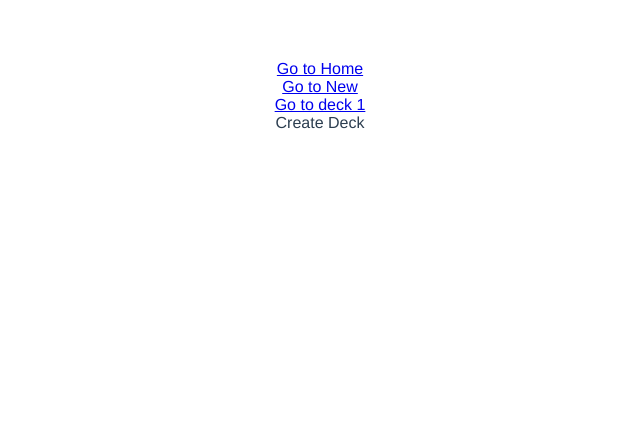
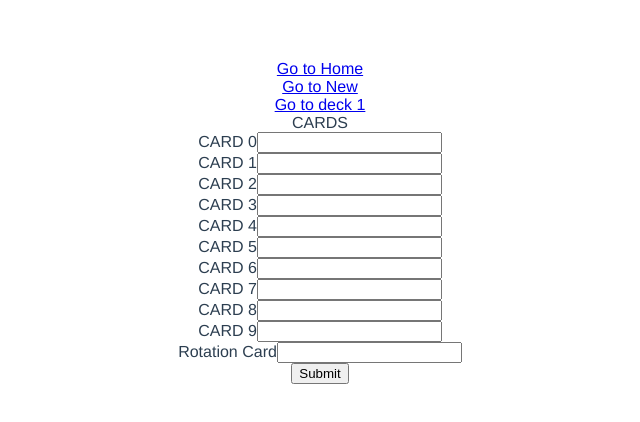
Before and after one commit to giofcosta/deck-of-cards, a Vue app: page /deck/new in a window 1280 px wide. Shown: the top 422 px of the page, without its empty margins (320-960 px from the left). Built offline with nearby package versions, Linux system fonts and the light colour scheme.

Commit message:
creating deck

```diff
--- /dev/null
+++ b/src/components/Header.vue
@@ -0,0 +1,5 @@
+<template>
+    <div id="app-header">
+        App Header
+    </div>
+</template>
--- a/src/pages/CreateDeck.vue
+++ b/src/pages/CreateDeck.vue
@@ -1,20 +1,47 @@
 <template>
-  <div>Create Deck</div>
+  <div>
+    <div id="app-header">CARDS</div>
+    <form action>
+      <div v-for="(card, index) in cards" :key="index">
+        <label :for="`card-${index}`">CARD {{index}}</label>
+        <input type="text" :id="`card-${index}`" :name="`card-${index}`" v-model="card.name" />
+      </div>
+      <div>
+        <label for="rotationCard">Rotation Card</label>
+        <input type="text" id="rotationCard" name="rotationCard" v-model="rotationCard" />
+      </div>
+      <button @click.prevent="addDeck">Submit</button>
+    </form>
+  </div>
 </template>
 
 <script>
-// import { mapState, mapGetter, mapActions } from "vuex";
+import { mapGetters, mapActions } from "vuex";
 
-// export default {
-//   name: "createDeck",
-//   computed: {
-//     ...mapState(["someState"]),
-//     ...mapGetter(["someState"])
-//   },
-//   methods: {
-//       ...mapActions(["someState"])
-//   }
-// };
+const formCards = new Array();
+for (var i = 0; i < 10; i++) {
+  formCards.push({ name: "" });
+}
+
+export default {
+  name: "createDeck",
+  data() {
+    return {
+      cards: formCards,
+      rotationCard: ""
+    };
+  },
+  computed: {
+    ...mapGetters("deck", ["deckDescription"])
+  },
+  methods: {
+    ...mapActions("deck", ["createDeck"]),
+    addDeck() {
+      this.createDeck({cards: this.cards, rotationCard: this.rotationCard});
+    }
+    // ...mapActions(["someState"])
+  }
+};
 </script>
 
 <style scoped>
--- a/src/store/modules/deck.js
+++ b/src/store/modules/deck.js
@@ -2,7 +2,7 @@ import { repositoryFactory } from "../../repository/repositoryFactory";
 const postRepository = repositoryFactory.get("deck");
 
 const state = {
-  deckID: 0
+  piles: new Array() //{deckID, deck, rotationCard}
 };
 
 const getters = {
@@ -15,19 +15,17 @@ const mutations = {
   updateDeckID: (state, deckID) => {
     state.deckID = deckID;
   },
-  addDeckID(state, deckID) {
-    console.log(deckID);
-    state.deckID = deckID;
+  addPile(state, pile) {
+    console.log(pile);
+    state.piles.push(pile);
   }
 };
 
 const actions = {
   async createDeck(context, payload) {
     let { data, status } = await postRepository.createDeck(payload);
-
     if (status == 200) {
-
-      context.commit("addDeckID", data.deck_id);
+      context.commit("addPile", {...payload, deckID: data.deck_id});
     }
   },
 
```
Also changed, not shown: 1 other file (tests, documents, lock files or other folders).
